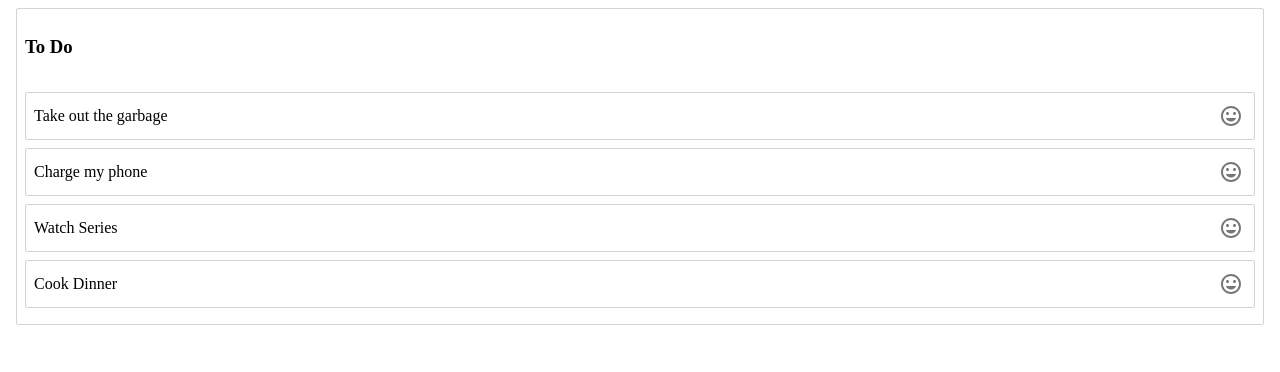
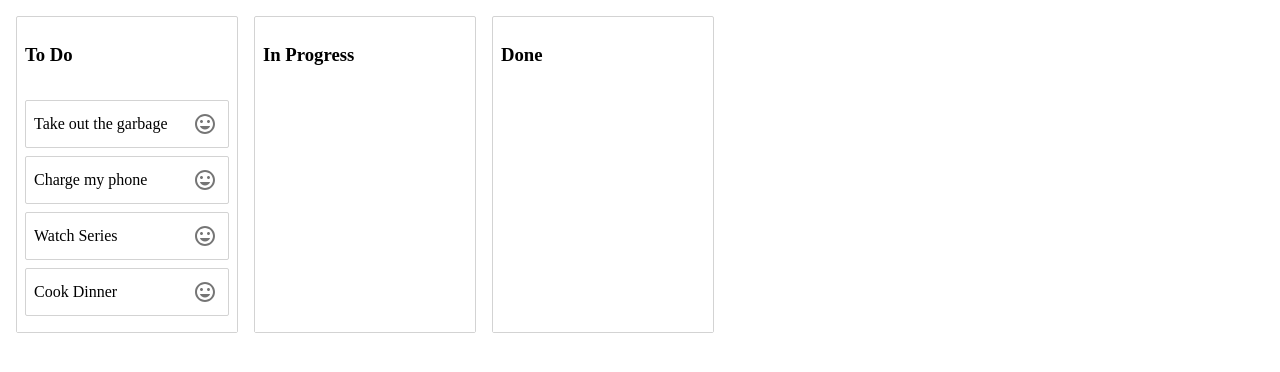
Before and after one commit to hugoandregg/retro-board, a React (Create React App) app in the folder retro-board-ui/: page / in a window 1280 px wide. Shown: the top 372 px of the page. Built offline with nearby package versions, Linux system fonts and the light colour scheme.

Commit message:
[#0] Add two more columns "In Progress" and "Done" and dragging tasks between them

```diff
--- a/retro-board-ui/src/App.jsx
+++ b/retro-board-ui/src/App.jsx
@@ -3,6 +3,11 @@ import "@atlaskit/css-reset";
 import Column from "./components/column";
 import { DragDropContext } from "react-beautiful-dnd";
 import initialData from "./initial-data";
+import styled from "styled-components";
+
+const Container = styled.div`
+  display: flex;
+`;
 
 const App = () => {
   const [state, setState] = useState(initialData);
@@ -29,13 +34,16 @@ const App = () => {
       return;
     }
 
-    const column = state.columns[source.droppableId];
-    const newTaskIds = Array.from(column.taskIds);
+    const start = state.columns[source.droppableId];
+    const finish = state.columns[destination.droppableId];
+
+    if(start === finish){
+      const newTaskIds = Array.from(start.taskIds);
       newTaskIds.splice(source.index, 1);
       newTaskIds.splice(destination.index, 0, draggableId);
 
       const newColumn = {
-      ...column,
+        ...start,
         taskIds: newTaskIds,
       };
 
@@ -48,16 +56,48 @@ const App = () => {
       };
 
       setState(newState);
+      return
+    }
+
+    // Moving from one list to another
+    const startTaskIds = Array.from(start.taskIds)
+    startTaskIds.splice(source.index, 1)
+    const newStart = {
+      ...start,
+      taskIds: startTaskIds
+    }
+
+    const finishTaskIds = Array.from(finish.taskIds)
+    finishTaskIds.splice(destination.index, 0, draggableId)
+    const newFinish = {
+      ...finish,
+      taskIds: finishTaskIds
+    }
+
+    const newState = {
+      ...state,
+      columns: {
+        ...state.columns,
+        [newStart.id]: newStart,
+        [newFinish.id]: newFinish,
+      },
+    };
+
+    setState(newState);
+
+
   };
 
   return (
     <DragDropContext onDragUpdate={onDragUpdate} onDragEnd={onDragEnd}>
+      <Container>
       {state.columnOrder.map((columnId) => {
         const column = state.columns[columnId];
         const tasks = column.taskIds.map((taskId) => state.tasks[taskId]);
 
         return <Column key={column.id} column={column} tasks={tasks} />;
       })}
+      </Container>
     </DragDropContext>
   );
 };
--- a/retro-board-ui/src/components/column.jsx
+++ b/retro-board-ui/src/components/column.jsx
@@ -7,6 +7,10 @@ const Container = styled.div`
   margin: 8px;
   border: 1px solid lightgrey;
   border-radius: 2px;
+  width: 220px;
+
+  display: flex;
+  flex-direction: column;
 `;
 const Title = styled.h3`
   padding: 8px;
@@ -15,6 +19,8 @@ const TaskList = styled.div`
   padding: 8px;
   transition: background-color 0.2 ease;
   background-color: ${(props) => (props.isDraggingOver ? "skyblue" : "white")};
+  flex-grow: 1;
+  min-height: 100px;
 `;
 
 const Column = (props) => {
--- a/retro-board-ui/src/components/task.jsx
+++ b/retro-board-ui/src/components/task.jsx
@@ -17,6 +17,11 @@ const Container = styled.div`
 const ReactionContainer = styled.div`
   margin-right: 4px;
 `;
+
+const ChipStyled = styled(Chip)`
+  background-color: red;
+  padding: 20px;
+`
 
 const Task = (props) => {
   const [anchorEl, setAnchorEl] = React.useState(null);
@@ -66,7 +71,7 @@ const Task = (props) => {
               {selectedEmojis.map((emoji, index) => {
                 return (
                   <ReactionContainer>
-                    <Chip
+                    <ChipStyled
                       key={`emoji-reaction-${index}`}
                       variant="outlined"
                       size="small"
--- a/retro-board-ui/src/initial-data.js
+++ b/retro-board-ui/src/initial-data.js
@@ -11,8 +11,18 @@ const initialData = {
       title: "To Do",
       taskIds: ["task-1", "task-2", "task-3", "task-4"],
     },
+    "column-2": {
+      id: "column-2",
+      title: "In Progress",
+      taskIds: [],
+    },
+    "column-3": {
+      id: "column-3",
+      title: "Done",
+      taskIds: [],
+    },
   },
-  columnOrder: ["column-1"],
+  columnOrder: ["column-1", "column-2", "column-3"],
 };
 
 export default initialData;
```
Lines whose indentation alone changed are shown as unchanged.
